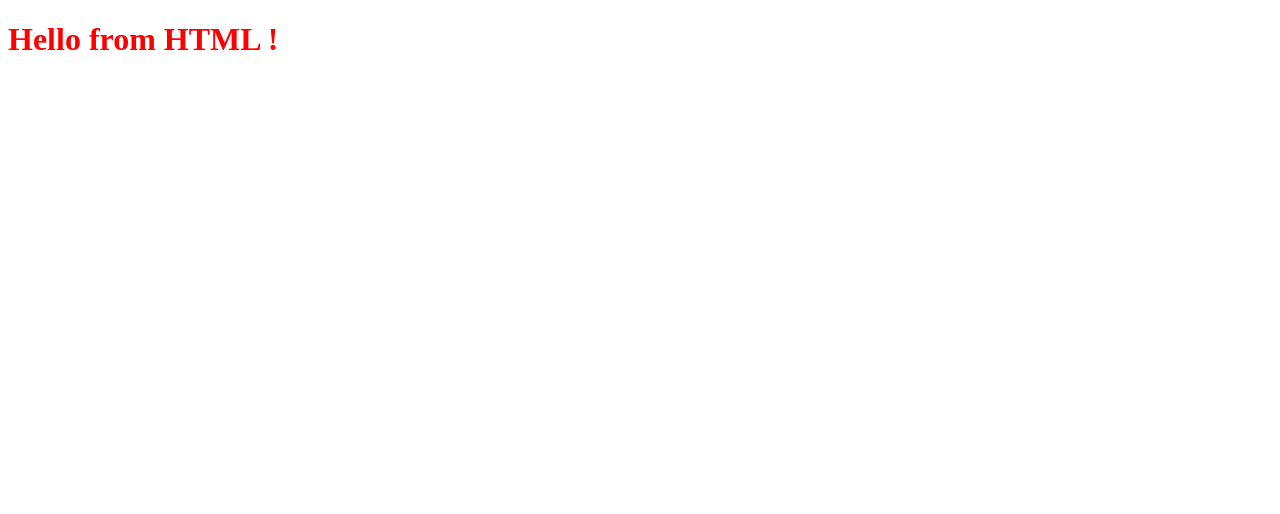
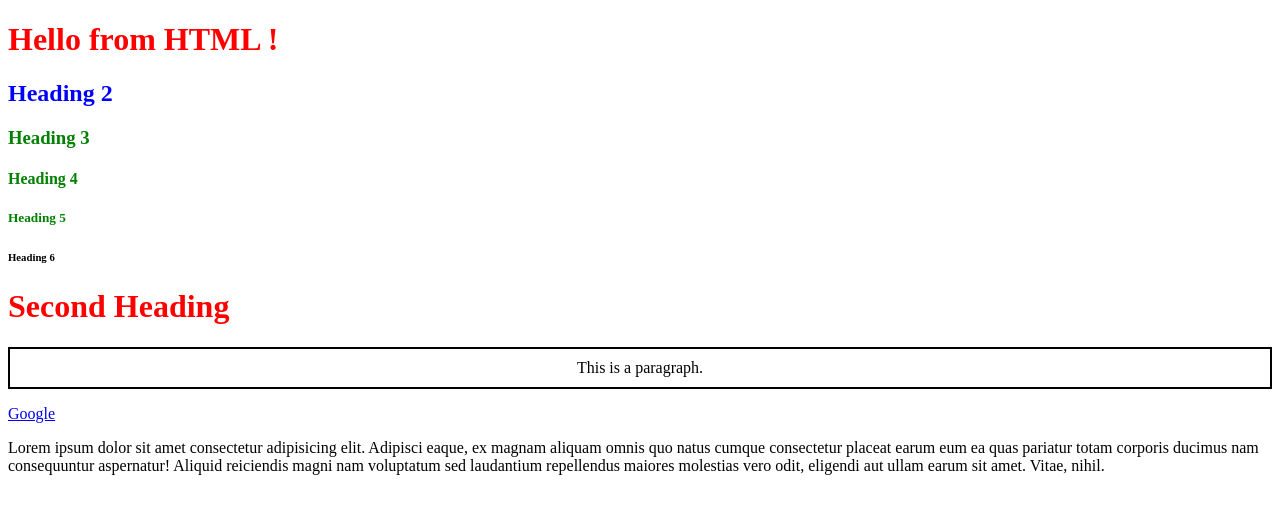
Before and after one commit to Duddalasrija/autosuggest, a website: page frontend/index.html in a window 1280 px wide. Drawn offline with Linux system fonts and the light colour scheme.

Commit message:
intro to html tags and css selectors

```diff
--- a/frontend/css/index.css
+++ b/frontend/css/index.css
@@ -1,3 +1,16 @@
 h1{
     color: red;
 }
+#heading-2{
+    color: blue;
+}
+.heading{
+    color: green;
+}
+.para{
+    border: 2px black;
+    border-color: black;
+    border-style: solid;
+    padding: 10px;
+    text-align: center;
+}
--- a/frontend/index.html
+++ b/frontend/index.html
@@ -8,6 +8,16 @@
 </head>
 <body>
     <h1> Hello from HTML ! </h1>
+    <h2 id="heading-2">Heading 2</h2>
+    <h3 class="heading">Heading 3</h3>
+    <h4 class="heading">Heading 4</h4>
+    <h5 class="heading">Heading 5</h5>
+    <h6>Heading 6</h6>
+    <h1>Second Heading</h1>
+
+    <p class="para">This is a paragraph.</p>
+    <a href="https://www.google.com" target="_blank">Google</a>
+    <p>Lorem ipsum dolor sit amet consectetur adipisicing elit. Adipisci eaque, ex magnam aliquam omnis quo natus cumque consectetur placeat earum eum ea quas pariatur totam corporis ducimus nam consequuntur aspernatur! Aliquid reiciendis magni nam voluptatum sed laudantium repellendus maiores molestias vero odit, eligendi aut ullam earum sit amet. Vitae, nihil.</p>
     <script src="js/index.js"></script>
 </body>
 </html>
```
